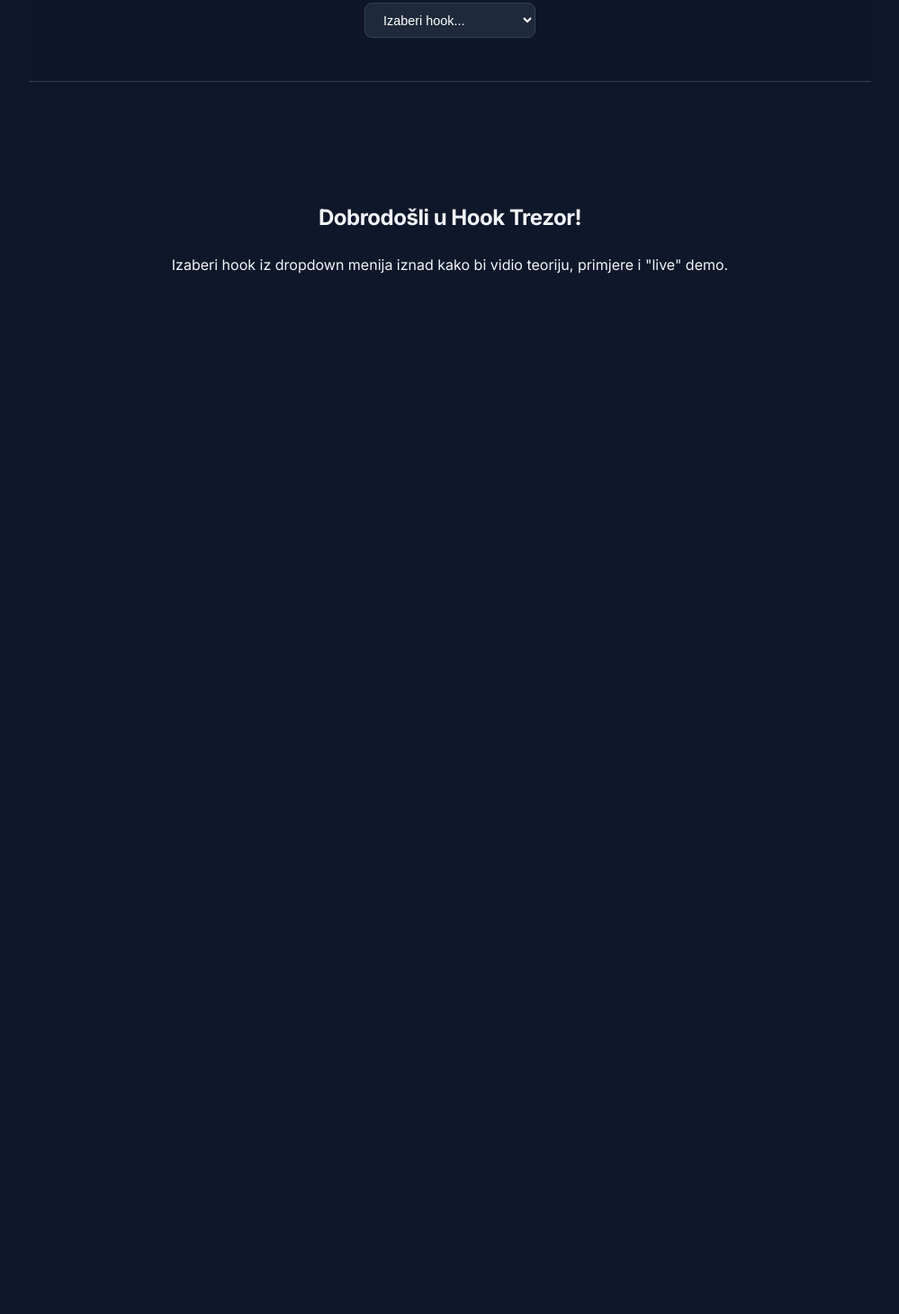
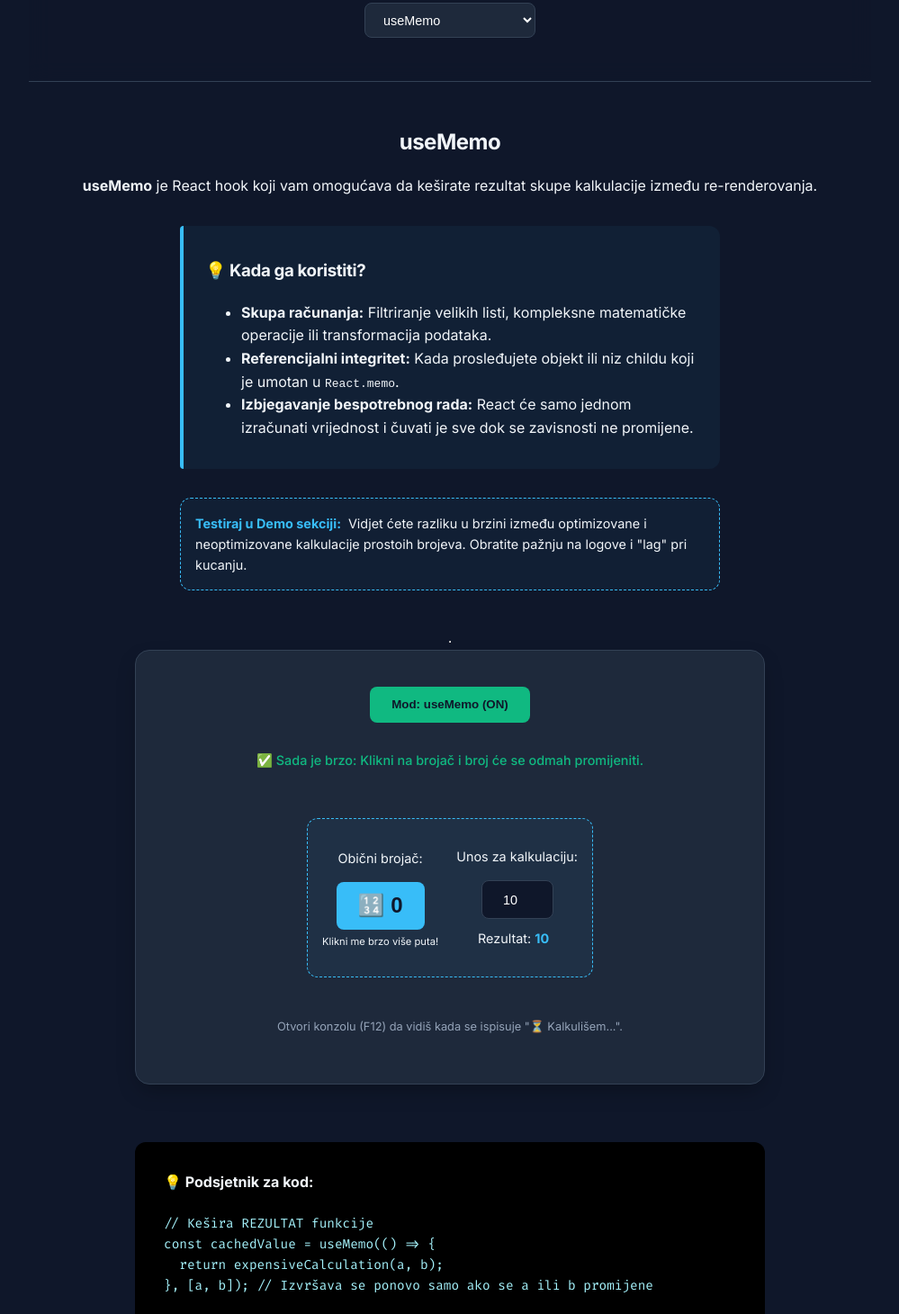
Before and after one commit to Skomorac/learnHooks, a React (Vite) app: page /useMemo in a window 1280 px wide. Before the commit this address led to /. Shown: the part 120-1580 px from the top of the page at 90% size, without its empty margins (140-1139 px from the left). Before the commit the page ends 800 px from the top, so only its background shows below. Built offline with nearby package versions, Linux system fonts and the light colour scheme.

Commit message:
added hook useMemo

```diff
--- a/src/App.tsx
+++ b/src/App.tsx
@@ -18,6 +18,7 @@
 import UseIdPage from "./hooks-examples/useId";
 import UseImperativeHandlePage from "./hooks-examples/useImperativeHandle";
 import UseLayoutEffectPage from "./hooks-examples/useLayoutEffect";
+import UseMemoPage from "./hooks-examples/useMemo";
 import { useEffect, useState } from "react";
 import "./App.css";
 
@@ -33,6 +34,7 @@
   { id: "useId", name: "useId" },
   { id: "useImperativeHandle", name: "useImperativeHandle" },
   { id: "useLayoutEffect", name: "useLayoutEffect" },
+  { id: "useMemo", name: "useMemo" },
 ];
 
 function Navigation() {
@@ -93,6 +95,7 @@
               element={<UseDeferredValuePage />}
             />
             <Route path="/useLayoutEffect" element={<UseLayoutEffectPage />} />
+            <Route path="/useMemo" element={<UseMemoPage />} />
             <Route path="*" element={<Navigate to="/" />} />
           </Routes>
         </main>
--- /dev/null
+++ b/src/hooks-examples/useMemo/index.tsx
@@ -0,0 +1,23 @@
+import UseMemoInfo from "./useMemoInfo";
+import UseMemoDemo from "./useMemoDemo";
+
+const UseMemoPage = () => {
+  return (
+    <div className="hook-page">
+      <UseMemoInfo />
+      <hr />
+      <UseMemoDemo />
+      <div className="code-reminder">
+        <h4>💡 Podsjetnik za kod:</h4>
+        <pre>
+          {`// Kešira REZULTAT funkcije
+const cachedValue = useMemo(() => {
+  return expensiveCalculation(a, b);
+}, [a, b]); // Izvršava se ponovo samo ako se a ili b promijene`}
+        </pre>
+      </div>
+    </div>
+  );
+};
+
+export default UseMemoPage;
--- /dev/null
+++ b/src/hooks-examples/useMemo/useMemoDemo.tsx
@@ -0,0 +1,111 @@
+import { useState, useMemo } from "react";
+
+const UseMemoDemo = () => {
+  const [count, setCount] = useState(0);
+  const [number, setNumber] = useState(10);
+  const [isOptimized, setIsOptimized] = useState(true);
+
+  // Simulirana teška kalkulacija
+  const slowCalculation = (num: number) => {
+    console.log("⏳ Kalkulišem...");
+    let result = 0;
+    for (let i = 0; i < 500000000; i++) {
+      result += Math.sqrt(i);
+    }
+    return num + Math.floor(result * 0); // Vraća originalni num, ali je potrošio vrijeme
+  };
+
+  // Verzija sa useMemo
+  const optimizedValue = useMemo(() => slowCalculation(number), [number]);
+
+  // KLJUČNA PROMJENA: Pozivamo slowCalculation samo ako NISMO u optimized modu
+  // Ako je isOptimized TRUE, slowCalculation se NEĆE pozvati osim unutar useMemo-a
+  const finalValue = isOptimized ? optimizedValue : slowCalculation(number);
+
+  return (
+    <div className="hook-demo">
+      <div
+        style={{
+          marginBottom: "2rem",
+          display: "flex",
+          flexDirection: "column",
+          gap: "15px",
+        }}
+      >
+        <div style={{ display: "flex", justifyContent: "center", gap: "10px" }}>
+          <button
+            onClick={() => {
+              setCount(0);
+              setIsOptimized(!isOptimized);
+            }}
+            style={{ background: isOptimized ? "#10b981" : "#f59e0b" }}
+          >
+            Mod: {isOptimized ? "useMemo (ON)" : "Normal (OFF)"}
+          </button>
+        </div>
+
+        <p
+          style={{
+            fontSize: "0.9rem",
+            color: isOptimized ? "#10b981" : "#f59e0b",
+            textAlign: "center",
+            fontWeight: "500",
+          }}
+        >
+          {isOptimized
+            ? "✅ Sada je brzo: Klikni na brojač i broj će se odmah promijeniti."
+            : "⚠️ Sada je sporo: Klikni na brojač i vidjet ćeš lag (pauzu) od oko sekundu."}
+        </p>
+
+        <div
+          className="testing-box"
+          style={{
+            display: "flex",
+            justifyContent: "space-around",
+            alignItems: "center",
+            flexWrap: "wrap",
+            gap: "20px",
+          }}
+        >
+          <div style={{ textAlign: "center" }}>
+            <p>Obični brojač:</p>
+            <button
+              onClick={() => setCount((c) => c + 1)}
+              style={{ fontSize: "1.5rem" }}
+            >
+              🔢 {count}
+            </button>
+            <p style={{ fontSize: "0.7rem", marginTop: "5px" }}>
+              Klikni me brzo više puta!
+            </p>
+          </div>
+
+          <div style={{ textAlign: "center" }}>
+            <p>Unos za kalkulaciju:</p>
+            <input
+              type="number"
+              value={number}
+              onChange={(e) => setNumber(parseInt(e.target.value) || 0)}
+              style={{ width: "80px", textAlign: "center" }}
+              className="hook-select"
+            />
+            <p style={{ marginTop: "10px" }}>
+              Rezultat: <strong>{finalValue}</strong>
+            </p>
+          </div>
+        </div>
+      </div>
+      <p
+        style={{
+          fontSize: "0.8rem",
+          color: "var(--text-muted)",
+          textAlign: "center",
+        }}
+      >
+        Otvori konzolu (F12) da vidiš kada se ispisuje "⏳ Kalkulišem...".
+      </p>
+    </div>
+  );
+};
+
+export default UseMemoDemo;
--- /dev/null
+++ b/src/hooks-examples/useMemo/useMemoInfo.tsx
@@ -0,0 +1,46 @@
+const UseMemoInfo = () => {
+  return (
+    <section className="hook-info">
+      <a
+        href="https://react.dev/reference/react/useMemo"
+        target="_blank"
+        rel="noreferrer"
+        className="hook-title-link"
+      >
+        <h2>useMemo</h2>
+      </a>
+      <p>
+        <strong>useMemo</strong> je React hook koji vam omogućava da keširate
+        rezultat skupe kalkulacije između re-renderovanja.
+      </p>
+
+      <div className="key-points">
+        <h3>💡 Kada ga koristiti?</h3>
+        <ul>
+          <li>
+            <strong>Skupa računanja:</strong> Filtriranje velikih listi,
+            kompleksne matematičke operacije ili transformacija podataka.
+          </li>
+          <li>
+            <strong>Referencijalni integritet:</strong> Kada prosleđujete objekt
+            ili niz childu koji je umotan u <code>React.memo</code>.
+          </li>
+          <li>
+            <strong>Izbjegavanje bespotrebnog rada:</strong> React će samo
+            jednom izračunati vrijednost i čuvati je sve dok se zavisnosti ne
+            promijene.
+          </li>
+        </ul>
+      </div>
+
+      <div className="testing-box">
+        <strong>Testiraj u Demo sekciji:</strong>
+        Vidjet ćete razliku u brzini između optimizovane i neoptimizovane
+        kalkulacije prostoih brojeva. Obratite pažnju na logove i "lag" pri
+        kucanju.
+      </div>
+    </section>
+  );
+};
+
+export default UseMemoInfo;
```
